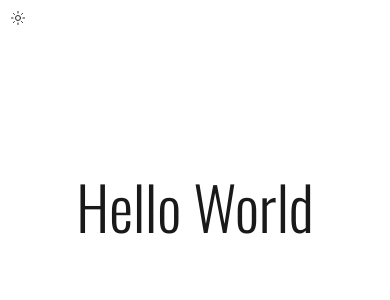
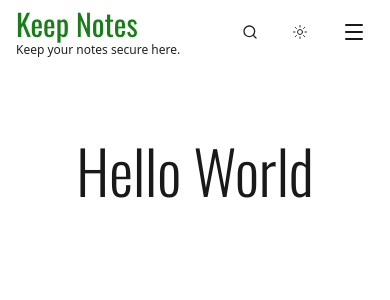
Before and after one commit to joydeep-07/Keep-Notes, a React app in the folder frontend/: page / in a window 390 px wide. Shown: the top 300 px of the page. Built offline with nearby package versions, Linux system fonts and the light colour scheme; the HTML template or start-up script is replaced by a standard one.

Commit message:
Design Updated

```diff
--- a/frontend/package.json
+++ b/frontend/package.json
@@ -15,6 +15,7 @@
     "framer-motion": "^12.23.26",
     "gsap": "^3.14.2",
     "lenis": "^1.3.17",
+    "lucide-react": "^0.562.0",
     "react": "^19.2.0",
     "react-dom": "^19.2.0",
     "react-icons": "^5.5.0",
--- a/frontend/src/App.jsx
+++ b/frontend/src/App.jsx
@@ -1,6 +1,7 @@
 import React, { useEffect } from "react";
 import { useSelector } from "react-redux";
 import ThemeToggle from "./components/ThemeToggle";
+import Navbar from "./layouts/Navbar";
 const App = () => {
   const { mode } = useSelector((state) => state.theme);
 
@@ -15,7 +16,8 @@ const App = () => {
   return (
     <>
       <div>
-        <ThemeToggle/>
+
+        <Navbar/>
         <h1 className="text-6xl heading font-light text-center pt-35">Hello World</h1>
       </div>
     </>
--- /dev/null
+++ b/frontend/src/layouts/Navbar.jsx
@@ -0,0 +1,93 @@
+import React, { useState, useEffect } from "react";
+import { Menu, X, Search, User, ShoppingCart, Moon, Sun } from "lucide-react";
+import ThemeToggle from "../components/ThemeToggle";
+
+const Navbar = () => {
+  const [isMenuOpen, setIsMenuOpen] = useState(false);
+  const [isScrolled, setIsScrolled] = useState(false);
+
+  // Handle scroll effect
+  useEffect(() => {
+    const handleScroll = () => {
+      setIsScrolled(window.scrollY > 10);
+    };
+    window.addEventListener("scroll", handleScroll);
+    return () => window.removeEventListener("scroll", handleScroll);
+  }, []);
+
+  return (
+    <nav
+      className={`fixed top-0 left-0 right-0 z-50 transition-all duration-300 ${
+        isScrolled
+          ? "bg-[var(--bg-secondary)] backdrop-blur-md border-b border-[var(--border-light)] shadow-lg"
+          : "bg-gradient-to-r from-transparent via-transparent to-transparent"
+      }`}
+    >
+      <div className="max-w-7xl mx-auto px-4 sm:px-6 lg:px-8">
+        <div className="flex items-center justify-between h-16">
+          {/* Logo */}
+          <div className="flex justify-center flex-col">
+            <h1 className="heading text-3xl text-[var(--accent-primary)] ">
+              Keep Notes
+            </h1>
+            <p className="text-xs text-[var(--text-secondary)] ">
+              Keep your notes secure here.
+            </p>
+          </div>
+
+          {/* Right side actions */}
+          <div className="flex items-center space-x-4">
+            {/* Search */}
+            <button className="p-2 rounded-lg hover:bg-[var(--bg-secondary)] transition-colors">
+              <Search className="w-4 h-4 text-[var(--text-secondary)]" />
+            </button>
+
+            <ThemeToggle />
+
+            {/* Mobile menu button */}
+            <button
+              onClick={() => setIsMenuOpen(!isMenuOpen)}
+              className="md:hidden p-2 rounded-lg hover:bg-[var(--bg-secondary)] transition-colors"
+            >
+              {isMenuOpen ? (
+                <X className="w-6 h-6 text-[var(--text-main)]" />
+              ) : (
+                <Menu className="w-6 h-6 text-[var(--text-main)]" />
+              )}
+            </button>
+          </div>
+        </div>
+
+        {/* Mobile Menu */}
+        {isMenuOpen && (
+          <div className="md:hidden border-t border-[var(--border-light)] mt-2 pt-4 pb-6">
+            <div className="flex flex-col space-y-4">
+              {navItems.map((item) => (
+                <a
+                  key={item.label}
+                  href={item.href}
+                  className="text-[var(--text-secondary)] hover:text-[var(--accent-primary)] transition-colors duration-200 py-2 px-4 hover:bg-[var(--bg-secondary)] rounded-lg"
+                  onClick={() => setIsMenuOpen(false)}
+                >
+                  {item.label}
+                </a>
+              ))}
+
+              {/* Mobile additional actions */}
+              <div className="flex items-center justify-between pt-4 border-t border-[var(--border-light)]">
+                <div className="flex items-center space-x-4">
+                  <button className="flex items-center space-x-2 text-[var(--text-secondary)]">
+                    <User className="w-5 h-5" />
+                    <span>Account</span>
+                  </button>
+                </div>
+              </div>
+            </div>
+          </div>
+        )}
+      </div>
+    </nav>
+  );
+};
+
+export default Navbar;
```
Also changed, not shown: 1 other file (tests, documents, lock files or other folders).
